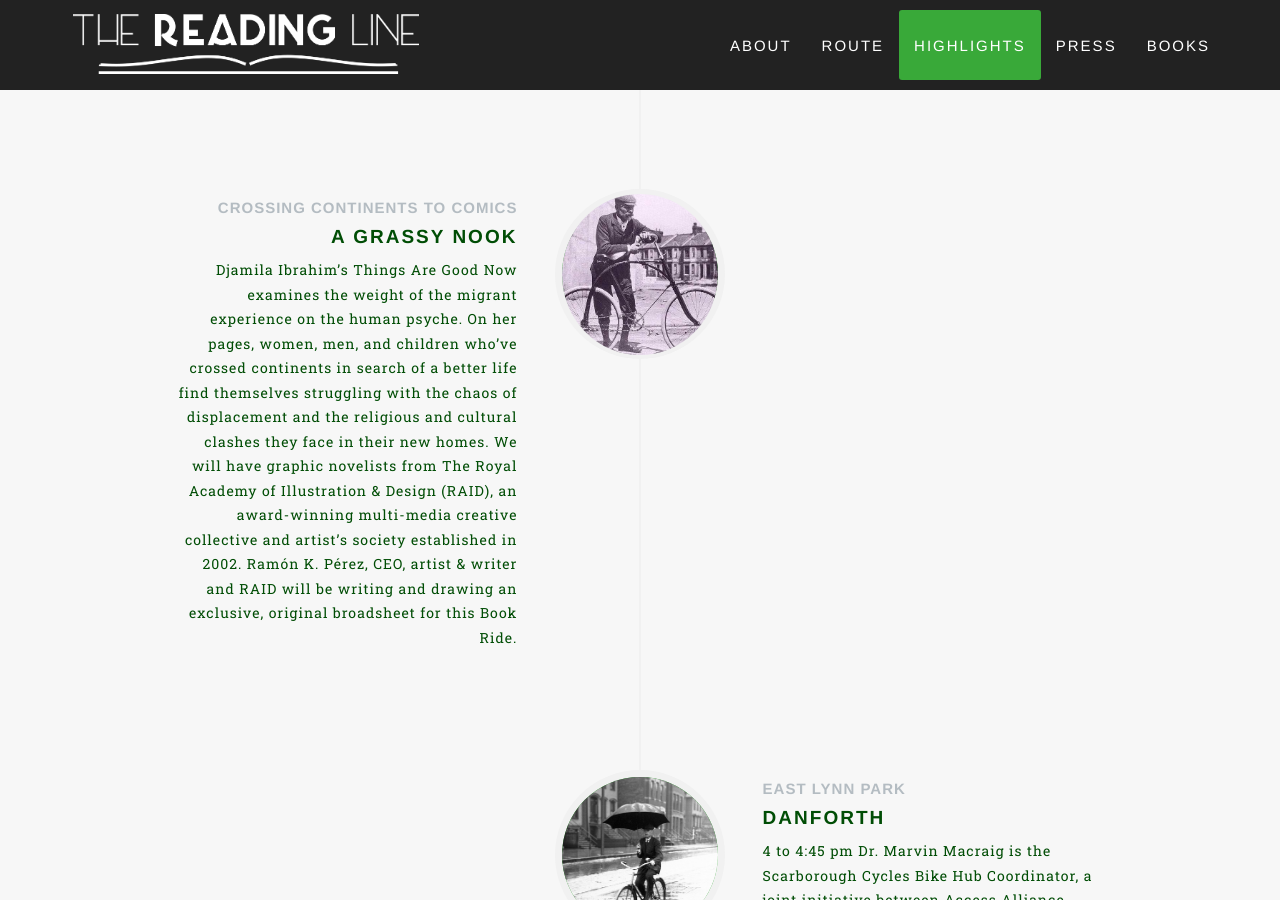
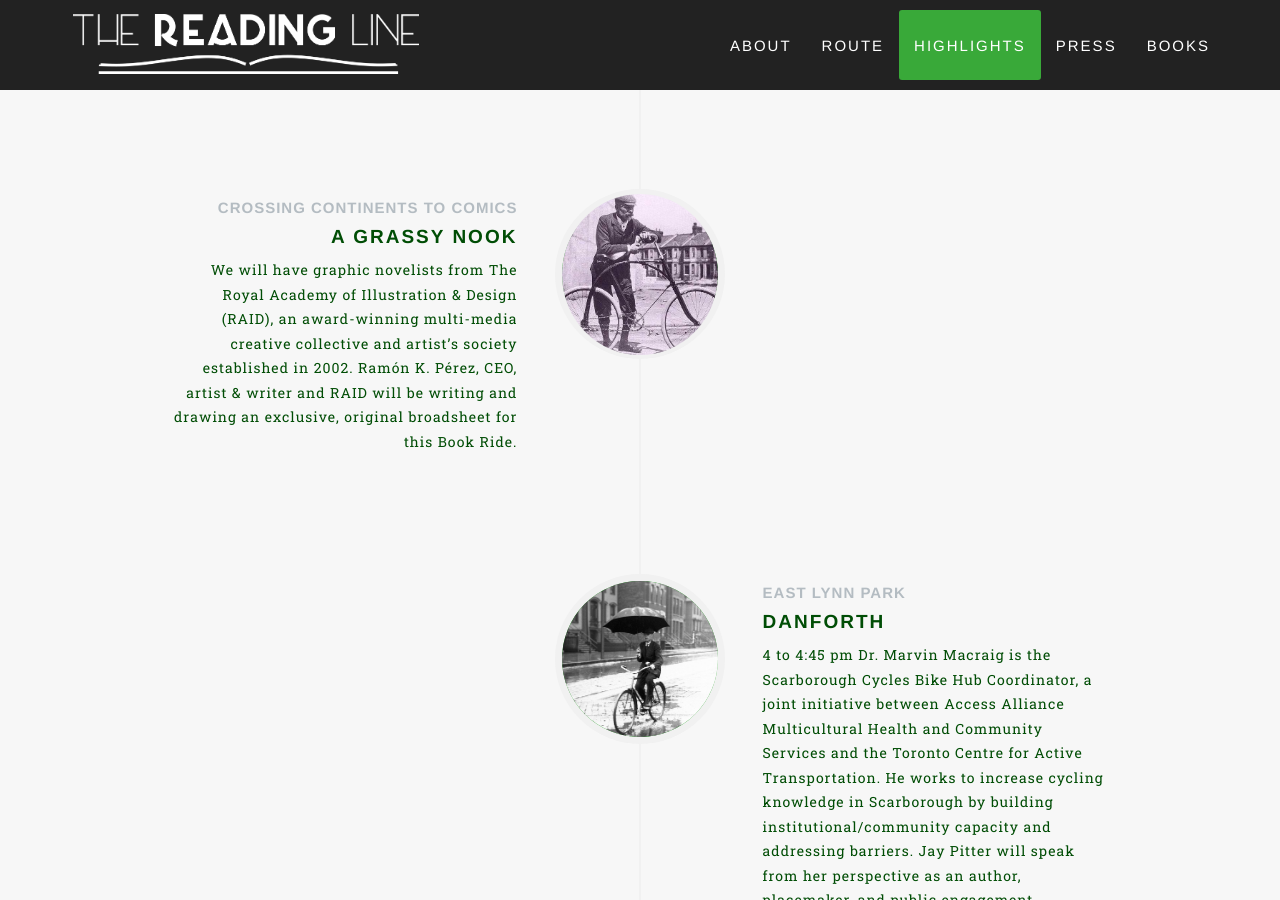
Before and after one commit to thereadingline/thereadingline.github.io, a Jekyll site: the page built from _pages/2018-viaduct.md, in a window 1280 px wide and 900 px high, scrolled down 4943 px. Built offline with Jekyll 4.4.1, drawn with Linux system fonts in a browser that asks for light colours; some web fonts are replaced.

```diff
--- a/_pages/2018-viaduct.md
+++ b/_pages/2018-viaduct.md
@@ -45,7 +45,7 @@ journey:
   - title: a grassy nook
     subheading: Crossing continents to comics
     img: velo-1910.jpg
-    about: "Djamila Ibrahim’s Things Are Good Now examines the weight of the migrant experience on the human psyche. On her pages, women, men, and children who’ve crossed continents in search of a better life find themselves struggling with the chaos of displacement and the religious and cultural clashes they face in their new homes. We will have graphic novelists from The Royal Academy of Illustration & Design (RAID), an award-winning multi-media creative collective and artist’s society established in 2002. Ramón K. Pérez, CEO, artist & writer and RAID will be writing and drawing an exclusive, original broadsheet for this Book Ride."
+    about: "We will have graphic novelists from The Royal Academy of Illustration & Design (RAID), an award-winning multi-media creative collective and artist’s society established in 2002. Ramón K. Pérez, CEO, artist & writer and RAID will be writing and drawing an exclusive, original broadsheet for this Book Ride."
   - title: Danforth
     subheading: East Lynn Park
     img: 3.jpg
```
